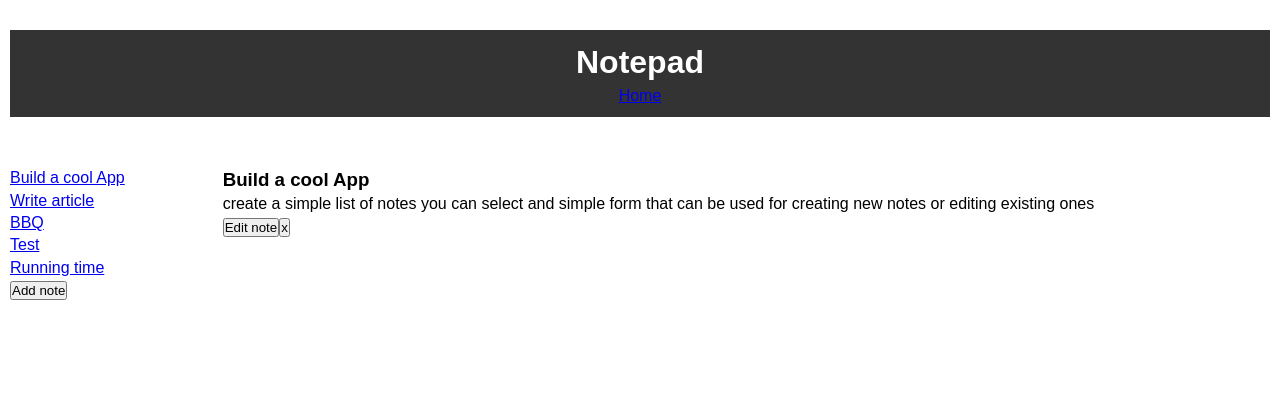
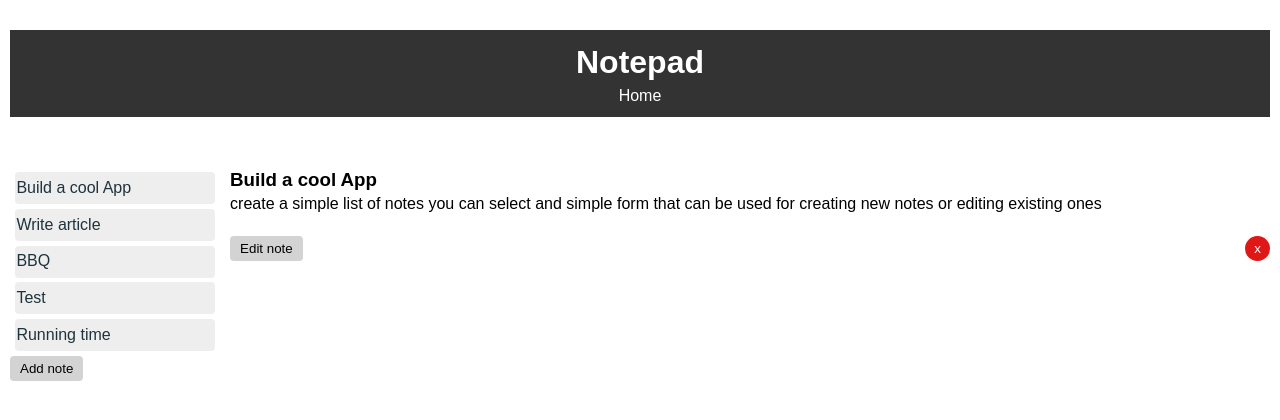
Before and after one commit to suzanamelomoraes/notepad, a React (Create React App) app: page /note/1 in a window 1280 px wide. Shown: the top 420 px of the page. Built offline with nearby package versions, Linux system fonts and the light colour scheme.

Commit message:
apply style on the buttons and titles

```diff
--- a/src/App.css
+++ b/src/App.css
@@ -12,9 +12,8 @@
 }
 
 .grid-container > div {
-    text-align: left ;
+  text-align: left;
   padding: 20px 0;
-
 }
 
 .item1 {
@@ -43,3 +42,60 @@ body {
   text-align: center;
   padding: 10px;
 }
+.buttons {
+  display: flex;
+  justify-content: space-between;
+  margin-top: 20px;
+  font-family: Arial;
+}
+
+.button {
+  background-color: lightgray;
+  border: none;
+  padding: 5px 10px;
+  border-radius: 4px;
+  cursor: pointer;
+}
+
+.button:hover {
+  background-color: rgb(170, 161, 161);
+}
+
+.delete {
+  background-color: rgb(223, 23, 23);
+  color: white;
+  border: none;
+  border-radius: 50%;
+  padding: 5px 9px;
+  cursor: pointer;
+}
+
+.delete:hover {
+  background-color: rgb(224, 83, 83);
+}
+
+.home {
+  text-decoration: none;
+  color: white;
+}
+
+.titles {
+  background-color: #eee;
+  /* left: 0; */
+  margin: 0.3em;
+  padding: 0.3em 0;
+  padding-left: 0.1em;
+  border-radius: 4px;
+}
+
+.title {
+  text-decoration: none;
+  color: #1f333d;
+  cursor: pointer;
+}
+
+.title:hover {
+  color: black;
+  background-color: #ddd;
+  left: 0.1em;
+}
```
Lines whose indentation alone changed are shown as unchanged.
